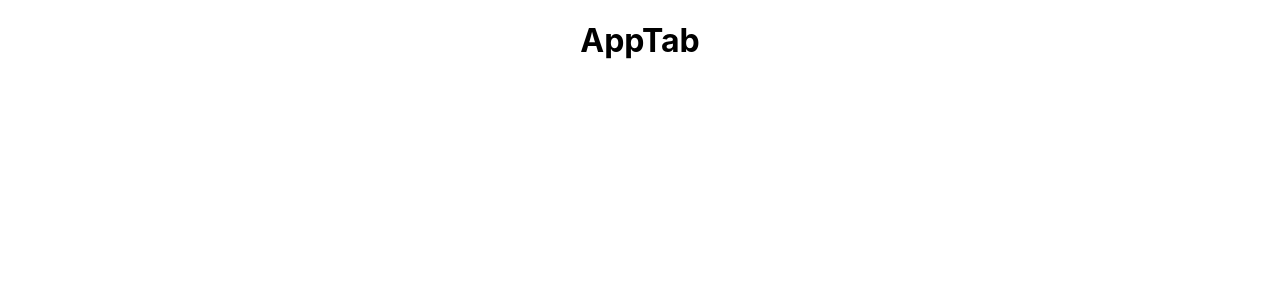
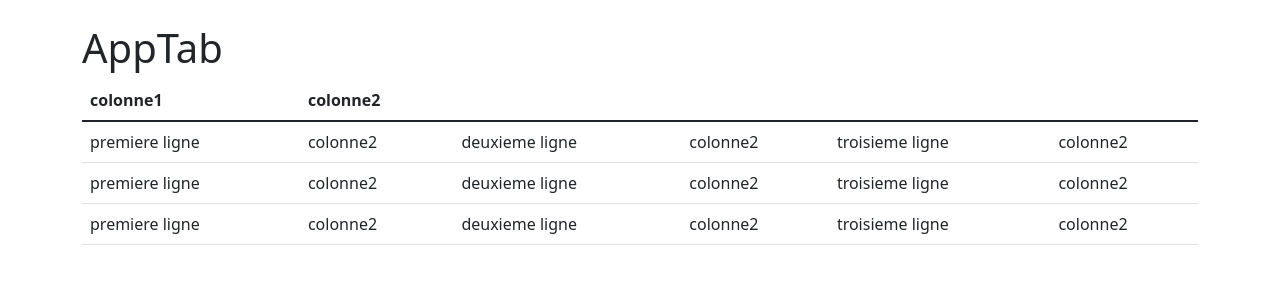
Before and after one commit to thorpe01/projet_stage, a React (Create React App) app: page / in a window 1280 px wide. Shown: the top 300 px of the page. Built offline with nearby package versions, Linux system fonts and the light colour scheme.

Commit message:
affichage des tables v.1

```diff
--- a/package.json
+++ b/package.json
@@ -6,6 +6,7 @@
     "@testing-library/jest-dom": "^5.14.1",
     "@testing-library/react": "^11.2.7",
     "@testing-library/user-event": "^12.8.3",
+    "bootstrap": "^5.1.3",
     "react": "^17.0.2",
     "react-dom": "^17.0.2",
     "react-scripts": "4.0.3",
--- a/public/index.html
+++ b/public/index.html
@@ -24,11 +24,11 @@
       work correctly both with client-side routing and a non-root public URL.
       Learn how to configure a non-root public URL by running `npm run build`.
     -->
-    <title>React App</title>
+    <title>AppTab</title>
   </head>
   <body>
     <noscript>You need to enable JavaScript to run this app.</noscript>
-    <div id="root"></div>
+    <div class="container" id="root"></div>
     <!--
       This HTML file is a template.
       If you open it directly in the browser, you will see an empty page.
--- a/src/App.js
+++ b/src/App.js
@@ -1,11 +1,96 @@
-import './App.css';
+import React, { Fragment } from "react";
 
-function App() {
-  return (
-    <div className="App">
-      <h1>AppTab</h1>
-    </div>
-  );
+const App = () => {
+
+  // tableau JSON contenu dans le state
+  const state = [
+    {
+        colonne1: 'colonne1',
+        colonne2: 'colonne2'
+    },
+    {
+        colonne1: 'premiere ligne',
+        colonne2: 'colonne2'
+    },
+    {
+        colonne1: 'deuxieme ligne',
+        colonne2: 'colonne2'
+    },
+    {
+        colonne1: 'troisieme ligne',
+        colonne2: 'colonne2'
+    }
+  ]
+
+
+
+  const header = [state[0]]
+  const headerLigne = [state[0]][0]
+  const table = []
+
+  for (let index = 1; index < state.length; index++) {
+    table.push(state[index])
+  }
+
+  console.log(header)
+  console.log(headerLigne)
+  console.log(table)
+
+  const ligneHeader = (header) => {
+    return (
+      <Fragment>
+        <th>{header.colonne1}</th>
+        <th>{header.colonne2}</th>
+      </Fragment>
+    )
+  }
+
+  const tableHeader = (index) => {
+    return (
+      <Fragment>
+        <tr key={index}>
+          {header.map(ligneHeader)}
+        </tr>
+      </Fragment>
+    )
+  }
+
+  const ligneBody = (table) => {
+
+    return (
+      <Fragment>
+        {/* table boucle sur tous les elements du tableau donc ca l'affiche 3 fois a chaque fois */}
+        <td>{table.colonne1}</td>
+        <td>{table.colonne2}</td>
+      </Fragment>
+    )
+  }
+
+  // jaffiche table.lenght fois ca dans mon tbody
+  const tableBody = (index) => {
+    return (
+      <Fragment>
+        <tr key={index}>
+          {table.map(ligneBody)}
+        </tr>
+      </Fragment>
+    )
+  }
+
+    return (
+      <Fragment>
+        <h1 className="h1">AppTab</h1>
+        <table className="table">
+          <thead>
+            {header.map(tableHeader)}
+          </thead>
+          <tbody>
+            {table.map(tableBody)}
+          </tbody>
+        </table>
+      </Fragment>
+    );
+
 }
 
 export default App;
--- a/src/index.css
+++ b/src/index.css
@@ -1,13 +1,3 @@
-body {
-  margin: 0;
-  font-family: -apple-system, BlinkMacSystemFont, 'Segoe UI', 'Roboto', 'Oxygen',
-    'Ubuntu', 'Cantarell', 'Fira Sans', 'Droid Sans', 'Helvetica Neue',
-    sans-serif;
-  -webkit-font-smoothing: antialiased;
-  -moz-osx-font-smoothing: grayscale;
+.container {
+  margin-top: 24px;
 }
-
-code {
-  font-family: source-code-pro, Menlo, Monaco, Consolas, 'Courier New',
-    monospace;
-}
--- a/src/index.js
+++ b/src/index.js
@@ -3,6 +3,7 @@ import ReactDOM from 'react-dom';
 import './index.css';
 import App from './App';
 import reportWebVitals from './reportWebVitals';
+import 'bootstrap/dist/css/bootstrap.min.css'
 
 ReactDOM.render(
   <React.StrictMode>
```
Also changed, not shown: 1 other file (tests, documents, lock files or other folders).
